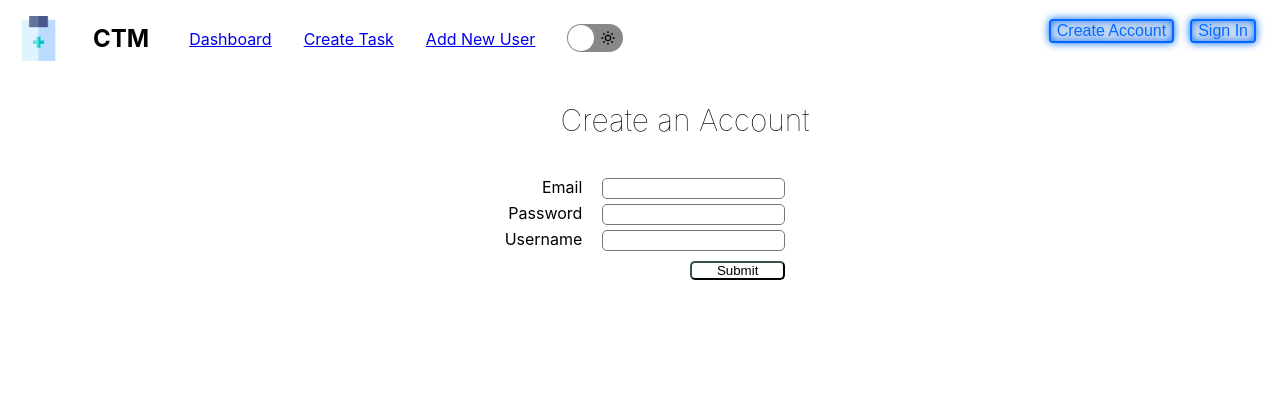
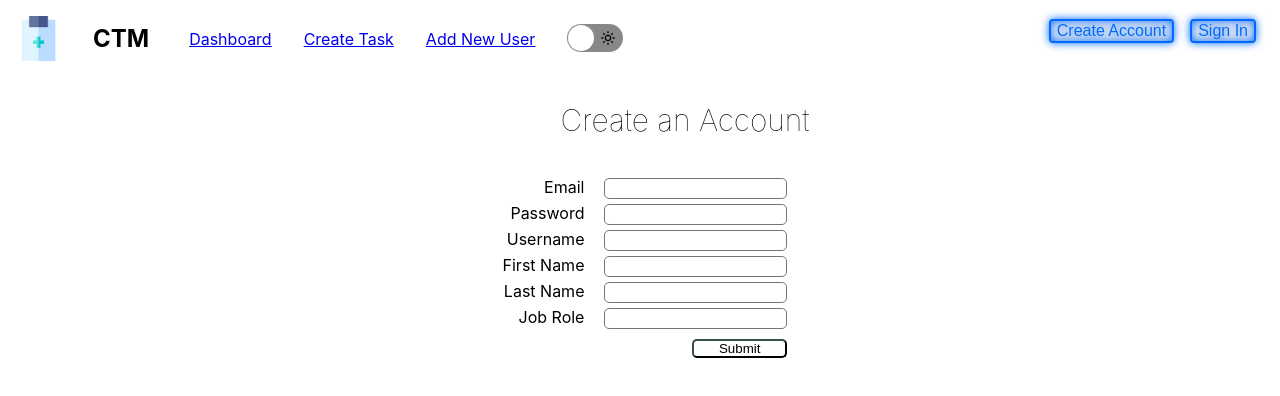
Before and after one commit to david-tech-ding/task-management-app, a React (Create React App) app: page /create-account in a window 1280 px wide. Shown: the top 396 px of the page. Built offline with nearby package versions, Linux system fonts and the light colour scheme; no server answers.

Commit message:
Assigning task functionality added

```diff
--- a/src/components/App.js
+++ b/src/components/App.js
@@ -1,4 +1,5 @@
-import React, { useState, createContext } from "react";
+import React, { useState, createContext, useEffect } from "react";
+import axios from "axios";
 import "./CreateTask";
 import "../styles/app.css";
 import { Route, Routes, useNavigate } from "react-router-dom";
@@ -35,6 +36,19 @@ const App = () => {
   const toggleTheme = () => {
     setTheme((curr) => (curr === "light" ? "dark" : "light"));
   };
+
+  const [users, setUsers] = useState([]);
+
+  useEffect(() => {
+    axios
+      .get("/user")
+      .then((response) => {
+        setUsers(response.data);
+      })
+      .catch((error) => {
+        console.log(error);
+      });
+  }, []);
 
   return (
     <ThemeContext.Provider value={{ theme, toggleTheme }}>
@@ -81,15 +95,21 @@ const App = () => {
           />
           <Route
             path="your-tasks"
-            element={<TaskCardPage user={loggedInUser.userName} />}
+            element={
+              <TaskCardPage user={loggedInUser.userName} users={users} />
+            }
           />
           <Route
             path="assigned-by-you"
-            element={<TaskCardPage user={loggedInUser.userName} />}
+            element={
+              <TaskCardPage user={loggedInUser.userName} users={users} />
+            }
           />
           <Route
             path="due-soon"
-            element={<TaskCardPage user={loggedInUser.userName} />}
+            element={
+              <TaskCardPage user={loggedInUser.userName} users={users} />
+            }
           />
           <Route path="create-user" element={<CreateUser />} />
         </Routes>
--- a/src/components/CreateAccount.js
+++ b/src/components/CreateAccount.js
@@ -11,6 +11,9 @@ const CreateAccount = ({ onSetUser, onSetLoggedInUser, loggedInUser }) => {
     email: "",
     password: "",
     userName: "",
+    firstName: "",
+    lastName: "",
+    jobRole: "",
   });
   const handleChange = (e) => {
     setNewUser({ ...newUser, [e.target.name]: e.target.value });
@@ -82,6 +85,39 @@ const CreateAccount = ({ onSetUser, onSetLoggedInUser, loggedInUser }) => {
             id="create-account_username-input"
           />
         </label>
+        <label htmlFor="create-account_firstname-input">
+          First Name
+          <input
+            className="auth-form_input"
+            onChange={handleChange}
+            value={newUser.firstName}
+            type="firstName"
+            name="firstName"
+            id="create-account_firstname-input"
+          />
+        </label>
+        <label htmlFor="create-account_lastname-input">
+          Last Name
+          <input
+            className="auth-form_input"
+            onChange={handleChange}
+            value={newUser.lastName}
+            type="lastName"
+            name="lastName"
+            id="create-account_lastname-input"
+          />
+        </label>
+        <label htmlFor="create-account_jobrole-input">
+          Job Role
+          <input
+            className="auth-form_input"
+            onChange={handleChange}
+            value={newUser.jobRole}
+            type="jobRole"
+            name="jobRole"
+            id="create-account_jobrole-input"
+          />
+        </label>
         <button
           id="create-user_button"
           type="button"
--- a/src/components/NavBar.js
+++ b/src/components/NavBar.js
@@ -32,7 +32,7 @@ const NavBar = ({ userId, onLogout, theme, toggleTheme }) => {
             <Link to="create-user">Add New User</Link>
           </li>
         </ul>
-        <div class="switch">
+        <div className="switch">
           <ReactSwitch
             onChange={toggleTheme}
             checked={theme === "dark"}
--- a/src/components/TaskCard.js
+++ b/src/components/TaskCard.js
@@ -11,10 +11,13 @@ const TaskCard = ({
   id,
   user,
   assignedBy,
+  assignTo,
+  usersList,
 }) => {
   axios.defaults.baseURL = "http://localhost:3001";
   const [comments, setComments] = useState([]);
   const [newStatus, setNewStatus] = useState(status);
+  const [assignedUser, setAssignedUser] = useState(assignTo);
 
   const handleChange = (e) => {
     e.preventDefault();
@@ -42,6 +45,10 @@ const TaskCard = ({
       .delete(`/task/${id}`)
       .then(console.log("Task deleted"))
       .catch((err) => console.log(err));
+  };
+
+  const handleAssignedUserChange = (e) => {
+    setAssignedUser(e.target.value);
   };
 
   return (
@@ -88,6 +95,22 @@ const TaskCard = ({
               Save
             </button>
           </form>
+
+          <div>
+            <select
+              className="assigned-user_select"
+              id="assigned-user_select"
+              onChange={handleAssignedUserChange}
+              value={assignedUser}
+            >
+              {usersList.map((user) => (
+                <option key={user.id} value={user.id}>
+                  {user.firstName}
+                </option>
+              ))}
+            </select>
+          </div>
+
           {assignedBy === user && (
             <button
               className="delete-button"
--- a/src/components/TaskCardPage.js
+++ b/src/components/TaskCardPage.js
@@ -8,6 +8,7 @@ import { useLocation } from "react-router-dom";
 const TaskCardPage = ({ user }) => {
   axios.defaults.baseURL = "http://localhost:3001";
   const [tasks, setTasks] = useState([]);
+  const [users, setUsers] = useState([]);
   const [userFilter, setUserFilter] = useState("");
   const search = useLocation();
   const [tasksToShow, setTasksToShow] = useState([]);
@@ -42,6 +43,14 @@ const TaskCardPage = ({ user }) => {
       .catch((err) => console.log(err));
   });
 
+  useEffect(() => {
+    axios
+      .get("/user")
+      .then((data) => {
+        setUsers(data.data);
+      })
+      .catch((err) => console.log(err));
+  }, []);
   return (
     <div className="task-card-page">
       <SideBar className="sidebar" changeUser={setUserFilter} />
@@ -58,6 +67,8 @@ const TaskCardPage = ({ user }) => {
               id={task.id}
               user={user}
               assignedBy={task.assignedBy}
+              assignTo={task.assignTo}
+              usersList={users}
             />
           );
         })}
```
